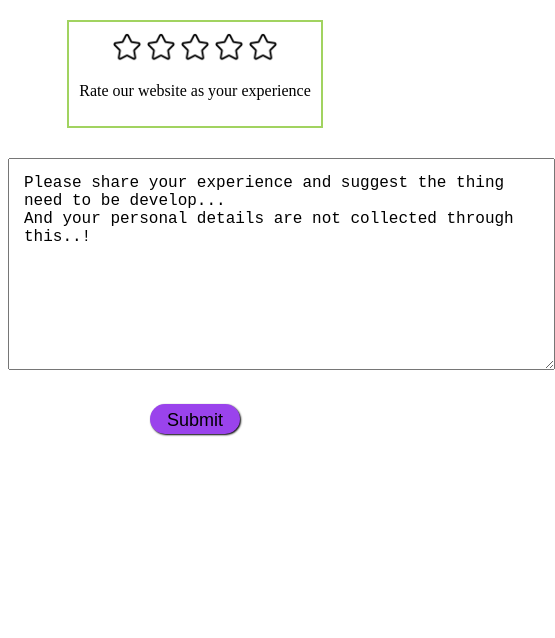
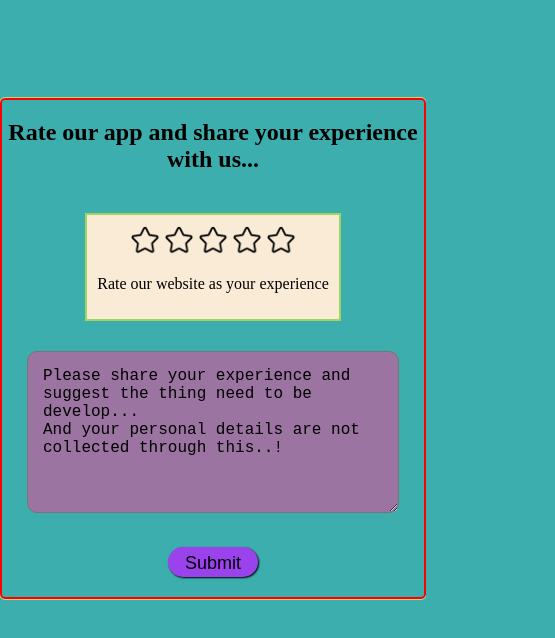
Before and after one commit to Adarsh20082006/To-Do-list, a plain HTML site: page feedback.html in a window 390 px wide. Shown: the whole page, 555 px wide, since content can reach past the window. Drawn offline with Linux system fonts and the light colour scheme.

Commit message:
Making responsive

```diff
--- a/feedback.css
+++ b/feedback.css
@@ -4,7 +4,14 @@
     align-items: center;
     flex-direction: column;
     margin: auto;
+    background-color: antiquewhite;
     padding: 10px;
+}
+h2{
+    text-align: center;
+}
+body{
+    background-color: aquamarine;
 }
 .head{
     display: block;
@@ -19,6 +26,8 @@
     margin: 10px 0px 30px;
     padding: 15px;
     font-size: large;
+    background-color: rgb(184, 146, 190);
+    border-radius: 10px;
 }
 .body .submit {
     background-color: rgb(154, 67, 236);
@@ -29,8 +38,34 @@
     box-shadow: 1px 1px 2px black;
     font-size: 18px;
     padding-top: 3px;
+    margin: auto;
 }
 .body .submit a{
     color: rgba(245, 245, 245, 0.715);
     text-decoration: none;
 }
+@media screen and (max-width:470px) {
+    body{
+        display: flex;
+        flex-direction: column;
+        justify-content: center;
+        align-items: center;
+        margin: auto;
+        width:50vh;
+        background-color: rgb(61, 174, 174);
+        height: auto;
+        padding-bottom: 20px;
+        margin:25% auto 25%;
+        border: 2px solid red;
+        outline: 1px solid rgb(207, 207, 124);
+        border-radius: 5px;
+    }
+    .body .describe{
+        width: 340px;
+        height: 130px;
+        background-color: rgb(155, 116, 161);
+    }
+    h2{
+        text-align: center;
+    }
+}
--- a/feedback.html
+++ b/feedback.html
@@ -6,7 +6,9 @@
     <title>Feedback</title>
     <link rel="stylesheet" href="feedback.css">
 </head>
-<body><section class="head"><div class="star"><span>
+<body>
+    <h2>Rate our app and share your experience with us...</h2>
+    <section class="head"><div class="star"><span>
     <img src="star.png" class="img-1" width="30" value="1">
     <img src="star.png" width="30" class="img-2" value="2">
     <img src="star.png" width="30"  class="img-3"value="3">
@@ -18,7 +20,7 @@
 </div></section>
 <section class="body">
     <textarea class="describe" onfocus="(this.value='')" cols="50" rows="10">Please share your experience and suggest the thing need to be develop...
-And your personal details are not collected through this..!</textarea>
+And your personal details are not collected through this..!</textarea><br>
    <a href="" target="_blank"><button class="submit">Submit</button></a>
 </section><script src="feedback.js"></script>
 </body>
--- a/feedback.js
+++ b/feedback.js
@@ -52,5 +52,5 @@ let title="To do list web app was "+(document.querySelector(".values").textConte
 
 document.querySelector(".submit").addEventListener("click",()=>{
     document.querySelector("a").href=`mailto:adarshakashmm@gmail.com?subject=${sub}.
-    &body=To do list web app was ${(document.querySelector(".values").textContent)}.\n ${document.querySelector(".describe").value}`;
+    &body=To do list web app was ${(document.querySelector(".values").textContent)}.<br> ${document.querySelector(".describe").value}`;
 })
```
